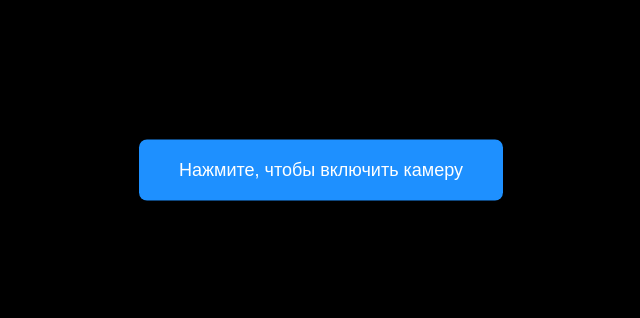
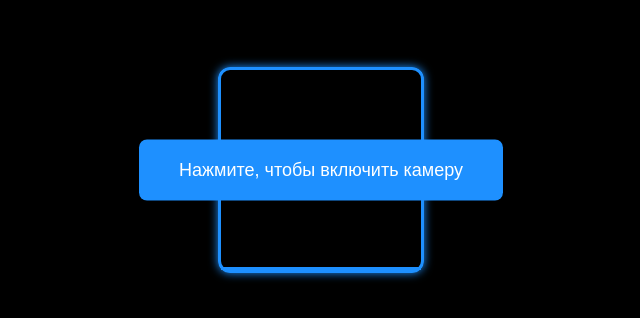
Before and after one commit to americanbalashka-hue/4-, a website: page template/index.html in a window 1280 px wide. Shown: the part 230-548 px from the top of the page, without its empty margins (319-959 px from the left). Drawn offline with Linux system fonts and the light colour scheme.

Commit message:
index.html

```diff
--- a/template/index.html
+++ b/template/index.html
@@ -17,6 +17,7 @@
       width: 100vw;
       overflow: hidden;
     }
+
     #container {
       position: fixed;
       top: 0;
@@ -29,6 +30,7 @@
       align-items: center;
       overflow: hidden;
     }
+
     #startButton {
       position: absolute;
       top: 50%; left: 50%;
@@ -42,10 +44,38 @@
       z-index: 10;
       cursor: pointer;
     }
+
     a-scene {
       width: 100%;
       height: 100%;
       object-fit: cover;
+    }
+
+    /* Сканер */
+    #scanner {
+      position: absolute;
+      top: 50%; left: 50%;
+      width: 200px; height: 200px;
+      transform: translate(-50%, -50%);
+      border: 3px solid #1e90ff;
+      border-radius: 12px;
+      pointer-events: none;
+      z-index: 5;
+      box-shadow: 0 0 10px #1e90ff;
+    }
+
+    .scan-line {
+      position: absolute;
+      top: 0; left: 0;
+      width: 100%; height: 3px;
+      background: #1e90ff;
+      animation: scan 2s linear infinite;
+    }
+
+    @keyframes scan {
+      0% { top: 0; }
+      50% { top: calc(100% - 3px); }
+      100% { top: 0; }
     }
   </style>
 </head>
@@ -53,6 +83,11 @@
 
 <div id="container">
   <button id="startButton">Нажмите, чтобы включить камеру</button>
+
+  <!-- Сканер -->
+  <div id="scanner">
+    <div class="scan-line"></div>
+  </div>
 
   <a-scene
     mindar-image="imageTargetSrc: ./{{MIND}};"
@@ -79,15 +114,16 @@
   const videoEl = document.getElementById('video1');
   const videoPlane = document.getElementById('videoPlane');
   const targetEntity = document.querySelector('[mindar-image-target]');
+  const scanner = document.getElementById('scanner');
   let isPlaying = false;
 
+  // Кнопка нужна для разблокировки камеры и видео
   button.addEventListener('click', async () => {
     try {
       videoEl.muted = true;
       await videoEl.play();
       videoEl.pause();
       videoEl.currentTime = 0;
-
       button.style.display = 'none';
     } catch (err) {
       alert('Не удалось включить камеру. Проверь разрешения.');
@@ -95,6 +131,7 @@
     }
   });
 
+  // Подгоняем пропорции под видео
   videoEl.addEventListener('loadedmetadata', () => {
     const aspect = videoEl.videoWidth / videoEl.videoHeight;
     const baseWidth = 1;
@@ -103,7 +140,9 @@
     videoPlane.setAttribute('height', baseHeight);
   });
 
+  // Маркер найден
   targetEntity.addEventListener('targetFound', () => {
+    scanner.style.display = 'none'; // скрываем сканер
     if (!isPlaying) {
       videoEl.muted = false;
       videoEl.currentTime = 0;
@@ -112,7 +151,9 @@
     }
   });
 
+  // Маркер потерян
   targetEntity.addEventListener('targetLost', () => {
+    scanner.style.display = 'block'; // показываем сканер
     videoEl.pause();
     videoEl.currentTime = 0;
     isPlaying = false;
```
